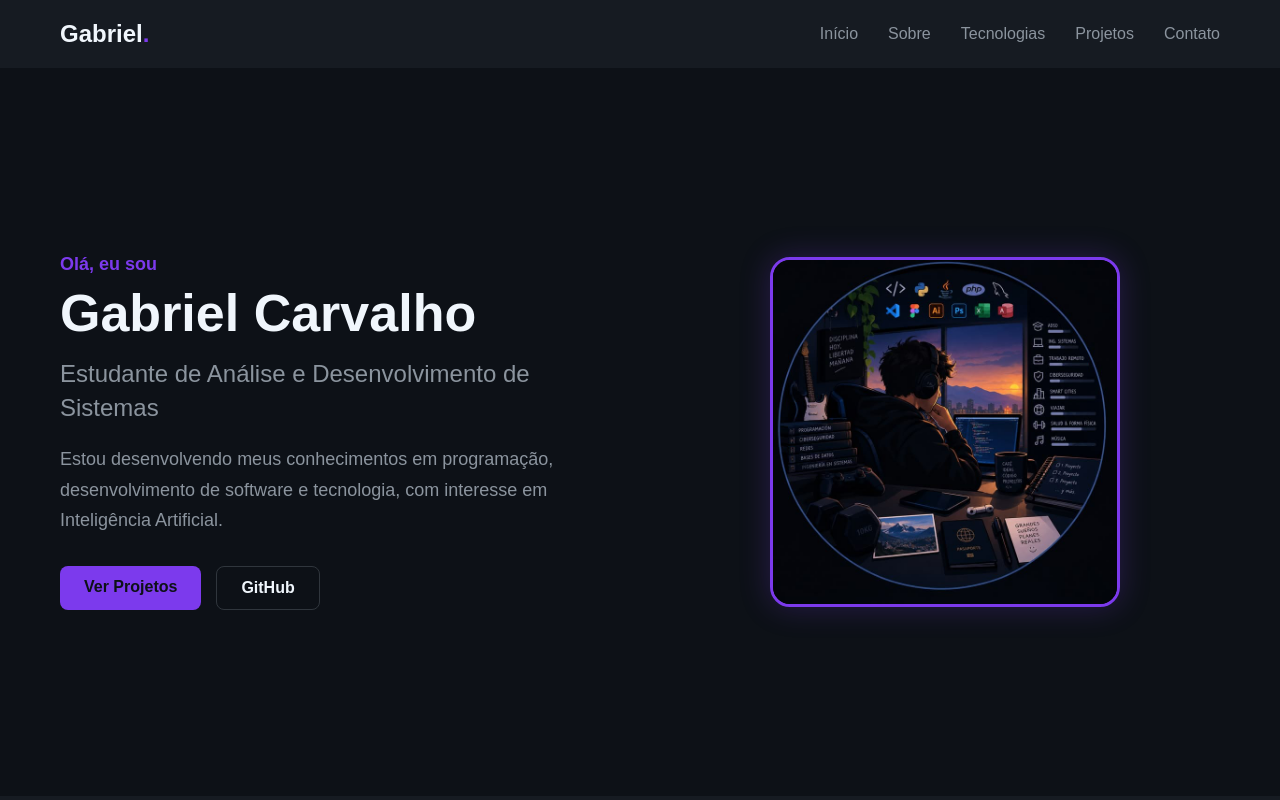
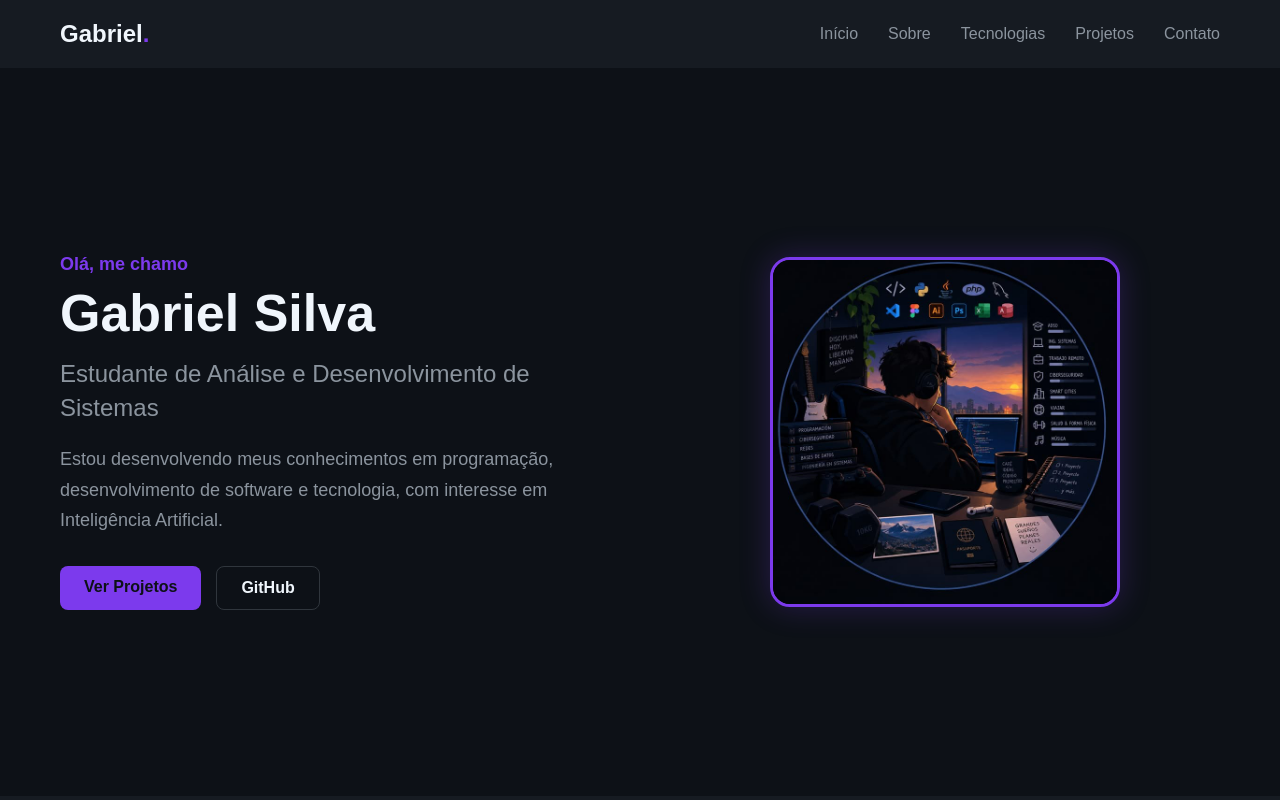
Before and after one commit to ErenDEV-ctrl/portfolio, a plain HTML site: page index.html in a window 1280 px wide. Shown: the top 800 px of the page. Drawn offline with Linux system fonts and the light colour scheme.

Commit message:
Salva progresso do portfolio

```diff
--- a/index.html
+++ b/index.html
@@ -49,8 +49,8 @@
 
                 <div class="conteudo-inicio">
 
-                    <p class="saudacao">Olá, eu sou</p>
-                    <h1>Gabriel Carvalho</h1>
+                    <p class="saudacao">Olá, me chamo</p>
+                    <h1>Gabriel Silva</h1>
                     <h2>Estudante de Análise e Desenvolvimento de Sistemas</h2>
                     <p class="descricao-inicio">
                         Estou desenvolvendo meus conhecimentos em programação,
@@ -314,7 +314,7 @@
     <footer>
 
         <div class="container-footer">
-            <p>© 2026 Gabriel Carvalho. Todos os direitos reservados.</p>
+            <p>© 2026 Gabriel Silva. Todos os direitos reservados.</p>
 
         </div>
 
```
Also changed, not shown: 1 other file.
